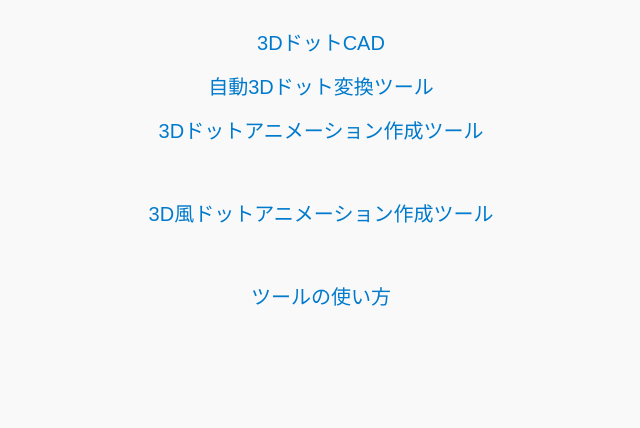
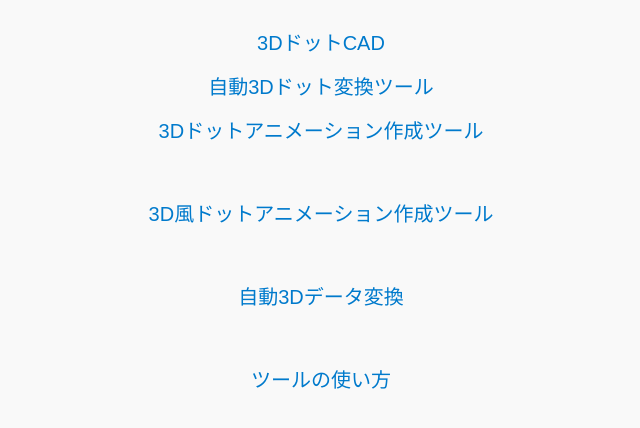
Before and after one commit to tamani3901/Ho-mu, a plain HTML site: page index.html in a window 1280 px wide. Shown: the part 164-592 px from the top of the page, without its empty margins (319-959 px from the left). Drawn offline with Linux system fonts and the light colour scheme.

Commit message:
Update index.html

```diff
--- a/index.html
+++ b/index.html
@@ -49,6 +49,7 @@
     <li><a href="https://tamani3901.github.io/3Dhennkann/"target="_blank">自動3Dドット変換ツール</a></li>
     <li><a href="https://tamani3901.github.io/Anime-syonn/"target="_blank">3Dドットアニメーション作成ツール</a></li>
 　　 <li><a href="https://tamani3901.github.io/Name-syonn1/"target="_blank">3D風ドットアニメーション作成ツール</a></li>
+　 　<li><a href="https://tamani3901.github.io/zidou2ddottohennkann/"target="_blank">自動3Dデータ変換</a></li>
 　　 <li><a href="https://tamani3901.github.io/Tukaikata/"target="_blank">ツールの使い方</a></li>
   </ul>
 
```
